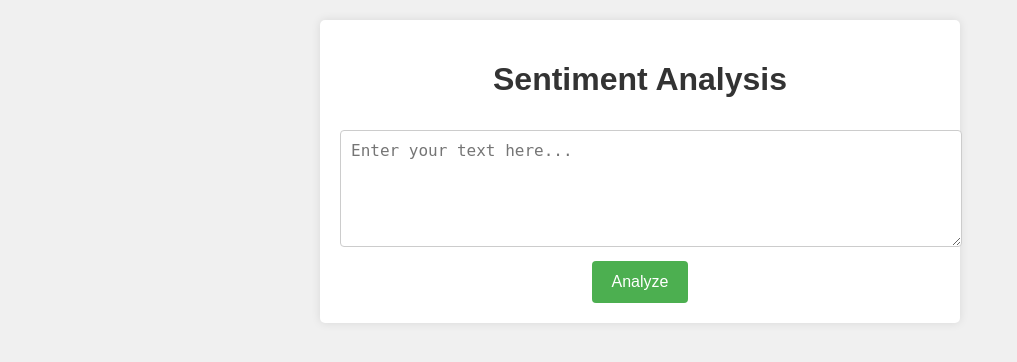
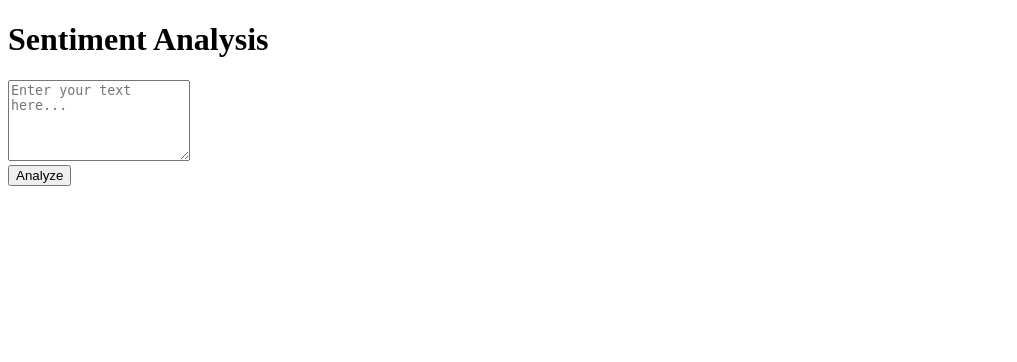
Before and after one commit to machphy/senti-analysis-flask, a Flask app: page / in a window 1280 px wide. Shown: the top 362 px of the page, without its empty margins (0-1017 px from the left). Run offline with Flask 3, Linux system fonts and the light colour scheme; parts of the project's set-up code (start-up, migrations or seed data) failed here and were passed over.

Commit message:
Update index.html

```diff
--- a/templates/index.html
+++ b/templates/index.html
@@ -2,50 +2,7 @@
 <html>
 <head>
     <title>Sentiment Analysis</title>
-    <style>
-        body {
-            font-family: Arial, sans-serif;
-            background-color: #f0f0f0;
-            margin: 20px;
-            padding: 0;
-        }
-        .container {
-            max-width: 600px;
-            margin: auto;
-            background-color: #fff;
-            padding: 20px;
-            border-radius: 5px;
-            box-shadow: 0 0 10px rgba(0,0,0,0.1);
-        }
-        h1 {
-            text-align: center;
-            color: #333;
-        }
-        form {
-            text-align: center;
-        }
-        textarea {
-            width: 100%;
-            padding: 10px;
-            margin: 10px 0;
-            border: 1px solid #ccc;
-            border-radius: 4px;
-            resize: vertical;
-            font-size: 16px;
-        }
-        input[type="submit"] {
-            background-color: #4CAF50;
-            color: white;
-            padding: 12px 20px;
-            border: none;
-            border-radius: 4px;
-            cursor: pointer;
-            font-size: 16px;
-        }
-        input[type="submit"]:hover {
-            background-color: #45a049;
-        }
-    </style>
+
 </head>
 <body>
     <div class="container">
```
